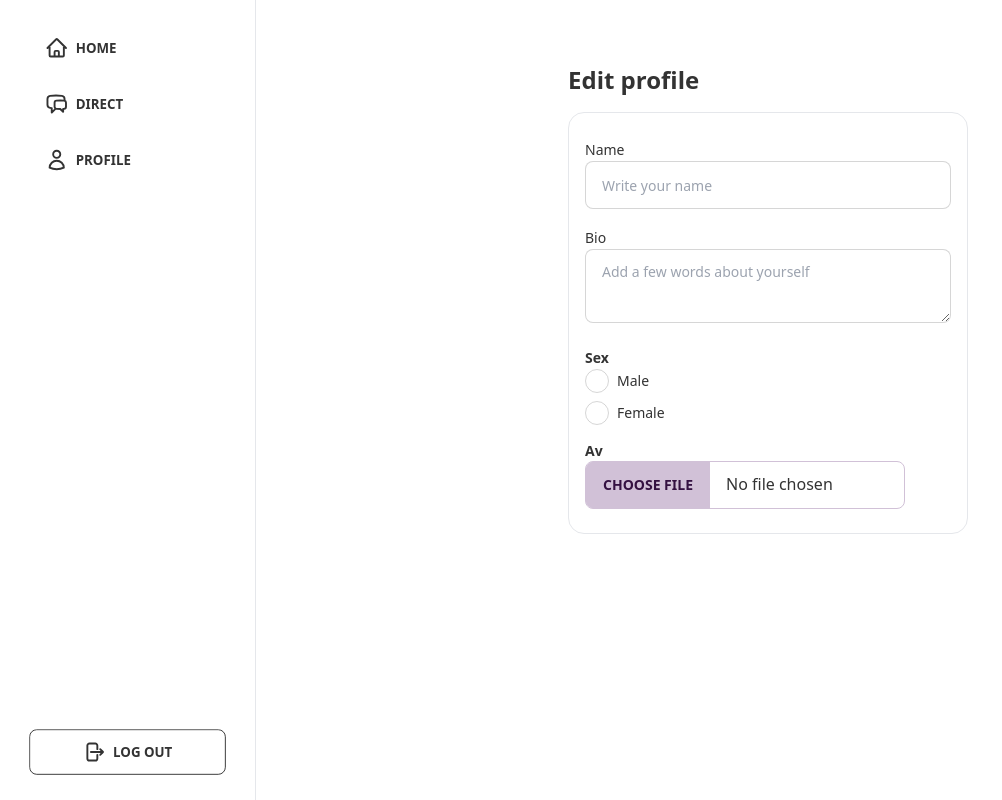
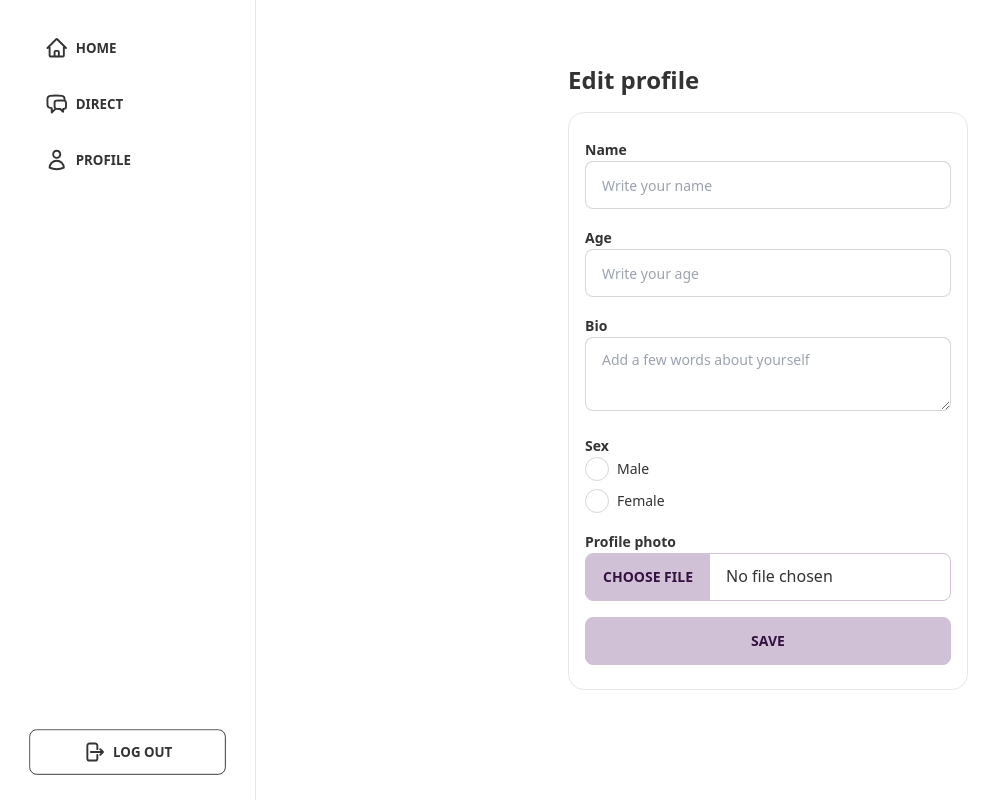
Before and after one commit to 0leonov/teender, a React (Vite) app: page /profile/edit in a window 1280 px wide. Shown: the whole page, without its empty margins (0-1002 px from the left). Built offline with nearby package versions, Linux system fonts and the light colour scheme; sample sign-in values are in the browser's storage.

Commit message:
Edit profile 2

```diff
--- a/src/pages/ProfileEdit.jsx
+++ b/src/pages/ProfileEdit.jsx
@@ -1,20 +1,32 @@
+import { useForm } from "react-hook-form";
+
 import FormContainer from '@components/auth/FormContainer'
 import AuthContainer from '@components/auth/AuthContainer'
 
+import instance from '@http'
+
 const ProfileEdit = () => {
+  const { handleSubmit, register } = useForm();
+  const onSubmit = data => instance.post('user/update', data);
+
   return (
     <main className='py-16 w-full grid justify-items-center'>
-      <AuthContainer className=''>
-        <h1 className='text-2xl font-bold font-bold'>Edit profile</h1>
-        <FormContainer>
+      <AuthContainer>
+        <h1 className='text-2xl font-bold'>Edit profile</h1>
+        <FormContainer onSubmit={handleSubmit(onSubmit)}>
           <div>
-            <label htmlFor='name' className="label-text">Name</label>
-            <input id='name' type="text" className="input input-bordered w-full text-sm" placeholder='Write your name'/>
+            <label htmlFor='name' className="label-text font-bold">Name</label>
+            <input id='name' {...register("name")} type="text" className="input input-bordered w-full text-sm" placeholder='Write your name'/>
           </div>
 
           <div>
-            <label htmlFor='bio' className="label-text">Bio</label>
-            <textarea id='bio' className="textarea textarea-bordered w-full" placeholder='Add a few words about yourself' />
+            <label htmlFor='age' className="label-text font-bold">Age</label>
+            <input id='age' {...register("age")} type="number" className="input input-bordered w-full text-sm" placeholder='Write your age'/>
+          </div>
+
+          <div>
+            <label htmlFor='bio' className="label-text font-bold">Bio</label>
+            <textarea id='bio' {...register("description")} className="textarea textarea-bordered w-full" placeholder='Add a few words about yourself' />
            </div>
 
            <div>
@@ -22,23 +34,25 @@ const ProfileEdit = () => {
 
             <div className='flex flex-col gap-2'>
               <div className='flex items-center gap-2'>
-                <input id='male' type="radio" name="sex" className="radio checked:bg-blue-400" />
+                <input {...register("sex")} value='male' id='male' type="radio" name="sex" className="radio checked:bg-blue-400" />
                 <label htmlFor='male' className="label-text cursor-pointer">Male</label>
               </div>
 
               <div className='flex items-center gap-2'>
-                <input id='female' type="radio" name="sex" className="radio checked:bg-rose-400" />
+                <input {...register("sex")} value='female' id='female' type="radio" name="sex" className="radio checked:bg-rose-400" />
                <label htmlFor='female' className="label-text cursor-pointer">Female</label>
               </div>
             </div>
           </div>
 
-          <div className="form-control w-full max-w-xs">
-              <label className="label-text font-bold">
-                Av
-              </label>
-              <input type="file" className="file-input file-input-primary file-input-bordered w-full max-w-xs" />
-            </div>
+          <div className="w-full">
+            <label className="label-text font-bold">
+              Profile photo
+            </label>
+            <input type="file" {...register("photo")} accept="image/png, image/jpeg" className="file-input file-input-primary file-input-bordered w-full" />
+          </div>
+
+          <button type="submit" className='btn btn-primary'>Save</button>
         </FormContainer>
        </AuthContainer>
     </main>
```
